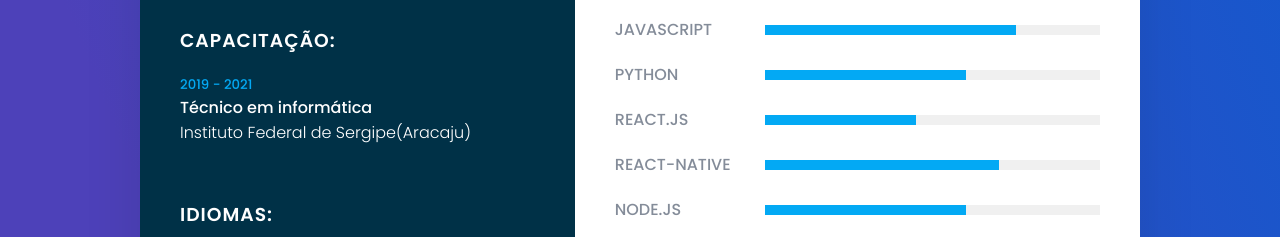
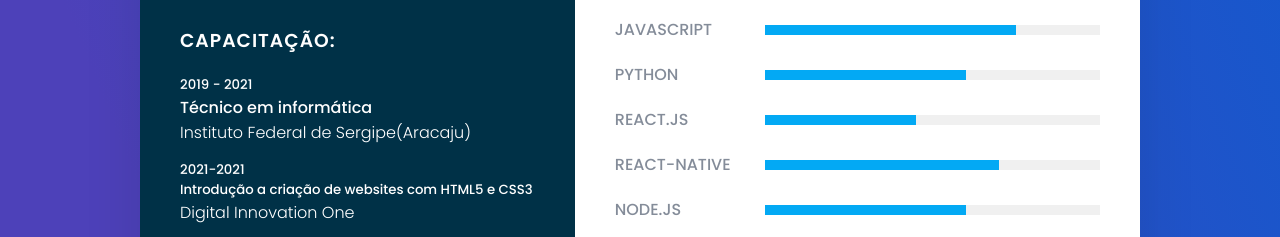
Before and after one commit to RicardoSantanaEvangelista/Portfolio, a plain HTML site: page index.html in a window 1280 px wide. Shown: the part 688-925 px from the top of the page. Drawn offline with Linux system fonts and the light colour scheme.

Commit message:
CMT 5
Segunda versão, adicionei um novo curso de capacitação

```diff
--- a/index.css
+++ b/index.css
@@ -144,6 +144,12 @@ a{
     font-weight: 300;
 }
 
+.contactInfo.education h5{
+    color: #FFF;
+    font-weight: 500;
+}
+
+
 .contactInfo.language .percent{
     position: relative;
     width: 100%;
--- a/index.html
+++ b/index.html
@@ -55,6 +55,13 @@
                         <h5>2019 - 2021</h5>
                         <h4>Técnico em informática</h4>
                         <h4>Instituto Federal de Sergipe(Aracaju)</h4>
+                    </li>
+                </ul>
+                <ul>
+                    <li>
+                        <h5>2021-2021</h5>
+                        <h5>Introdução a criação de websites com HTML5 e CSS3</h5>
+                        <h4>Digital Innovation One</h4>
                     </li>
                 </ul>
             </div>
```
